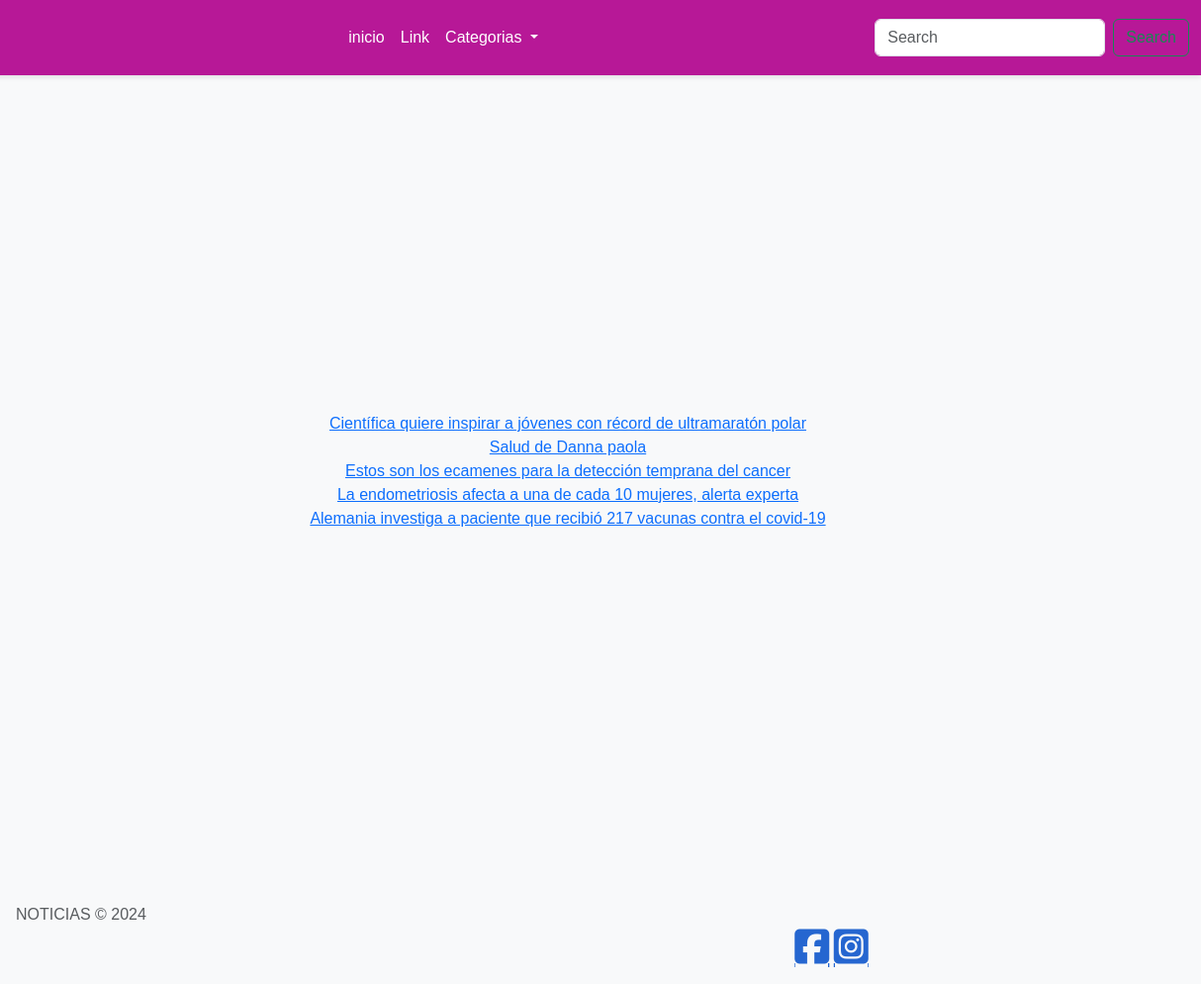
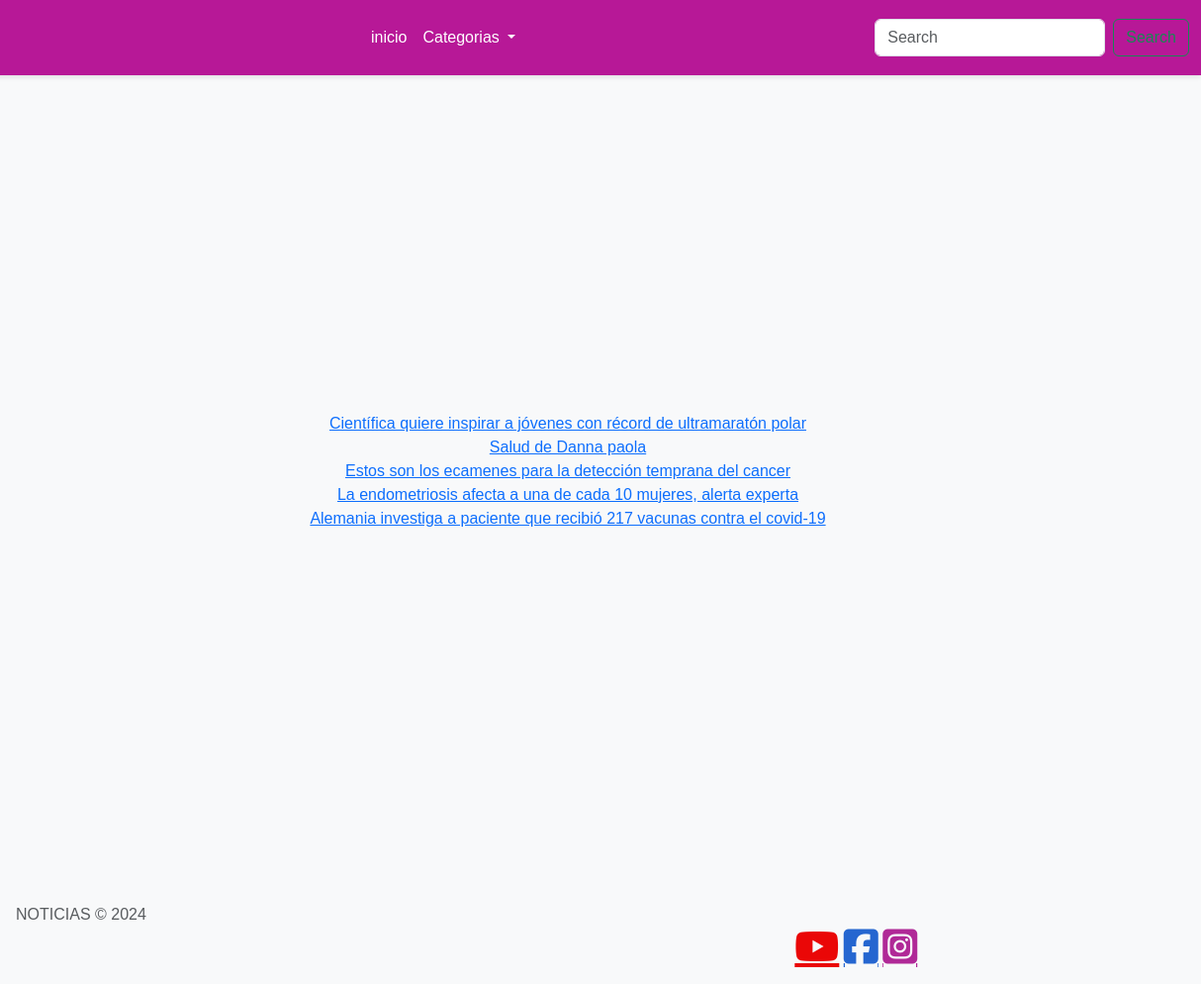
Before and after one commit to Dom1223/Noticias, a plain HTML site: page Salud.html in a window 1280 px wide. Shown: the full height of the page at 99% size, 66-1280 px from the left. Drawn offline with nearby package versions, Linux system fonts and the light colour scheme.

Commit message:
se añadio el logo de yotube

```diff
--- a/Salud.html
+++ b/Salud.html
@@ -34,9 +34,6 @@
           <ul class="navbar-nav me-auto mb-2 mb-lg-0">
             <li class="nav-item">
               <a class="nav-link active" aria-current="page" href="index.html">inicio</a>
-            </li>
-            <li class="nav-item">
-              <a class="nav-link" href="#">Link</a>
             </li>
             <li class="nav-item dropdown">
               <a
@@ -119,6 +116,7 @@
 
 
           <div class="col-md-4">
+            <a class="fa-brands fa-youtube" href="https://www.youtube.com/@Telemundo"></a>
             <a class="fa-brands fa-square-facebook" href="https://www.facebook.com/NoticiasTelemundo/?locale=es_LA"></a>
             <a class="fa-brands fa-square-instagram" href="https://www.instagram.com/telemundo/?hl=es"></a>
         </div>
--- a/styles.css
+++ b/styles.css
@@ -84,7 +84,17 @@ body {
   border-style: solid;
 }
 
-.fa-brands {
+.fa-square-facebook {
     font-size: 40px; /* Tamaño del icono */
     color: rgb(37, 102, 208); /* Color del icono */
 }
+
+.fa-youtube {
+    font-size: 40px; /* Tamaño del icono */
+    color: rgb(234, 7, 7); /* Color del icono */
+}
+
+.fa-square-instagram {
+    font-size: 40px; /* Tamaño del icono */
+    color: rgb(176, 41, 151); /* Color del icono */
+}
```
Also changed, not shown: Basquetbolt.html (+1 -0 lines), Deportes.html (+1 -0 lines), Futbolt.html (+1 -0 lines), La endometriosis.html (+1 -3 lines), Salud de Danna paola.html (+1 -3 lines), alemania investiga.html (+1 -3 lines), cancer.html (+1 -3 lines), cientifica.html (+1 -3 lines), crimenes.html (+1 -3 lines), index.html (+5 -12 lines), musica.html (+1 -3 lines), volibolt.html (+1 -0 lines), imagenes/akira.png (added), imagenes/alerces.jpg (added), 3 more files.
